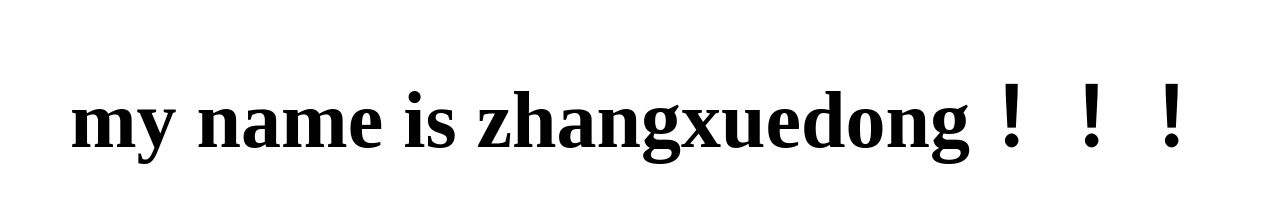
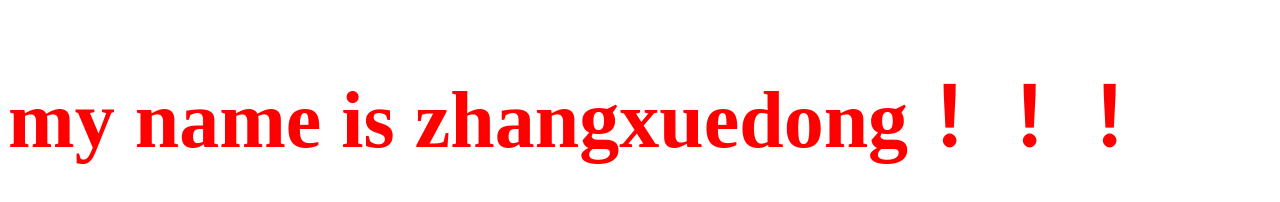
Before and after one commit to zxuedong/zxuedong1, a plain HTML site: page index.html in a window 1280 px wide. Drawn offline with Linux system fonts and the light colour scheme.

Commit message:
This is the message describing the commit

```diff
--- a/index.html
+++ b/index.html
@@ -2,12 +2,9 @@
 <html lang="en">
 <head>
     <meta charset="UTF-8">
-    <title>Document</title>
-    <style type="text/css">
-        h1{
-            text-align: center;
-            font-size: 80px;
-        }
+    <title>Title</title>
+    <style>
+        h1{color: red;font-size: 80px;}
     </style>
 </head>
 <body>
```
